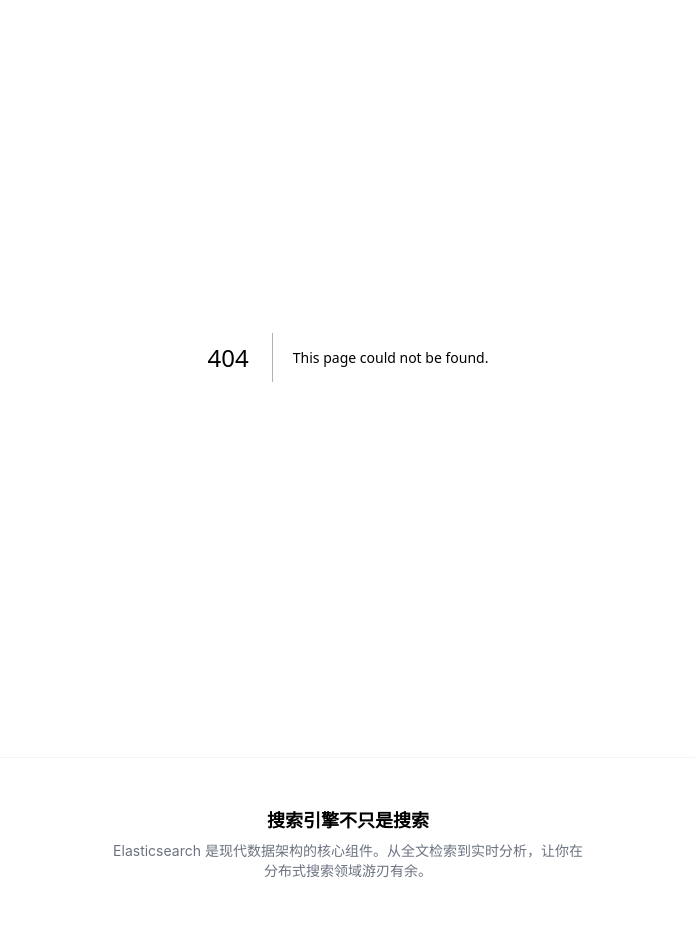
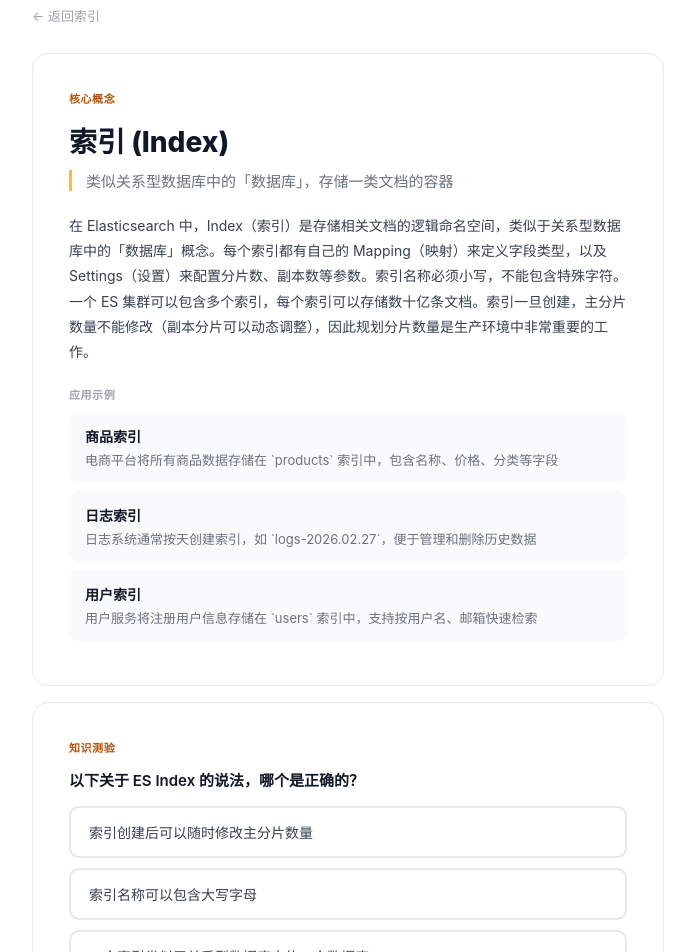
Before and after one commit to songsinfo/es-knowledge-site, a Next.js app: page /detail/1 in a window 1280 px wide. Before the commit this address had no page. Shown: the part 100-1052 px from the top of the page, without its empty margins (292-987 px from the left). Before the commit the page ends 1028 px from the top, so only its background shows below. Built offline with nearby package versions, Linux system fonts and the light colour scheme.

Commit message:
Update app/detail/[id]/page.tsx

```diff
--- /dev/null
+++ b/app/detail/[id]/page.tsx
@@ -0,0 +1,66 @@
+"use client";
+import { wordRoots } from "./data";
+import Link from "next/link";
+import { useState } from "react";
+import { useParams } from "next/navigation";
+
+export default function DetailPage() {
+  const params = useParams();
+  const id = parseInt(params.id as string);
+  const item = wordRoots.find(w=>w.id===id);
+  const [sel, setSel] = useState<number|null>(null);
+
+  if (!item) return <div style={{textAlign:'center',padding:'80px 0',color:'#9ca3af'}}>未找到该概念</div>;
+
+  const answered = sel!==null;
+  const correct = sel===item.quiz.correctAnswer;
+
+  return (
+    <main style={{maxWidth:680,margin:'0 auto',padding:'48px 24px'}}>
+      <Link href="/roots" style={{display:'inline-flex',alignItems:'center',gap:6,fontSize:13,color:'#9ca3af',marginBottom:28,transition:'color .15s'}} onMouseEnter={e=>e.currentTarget.style.color='#374151'} onMouseLeave={e=>e.currentTarget.style.color='#9ca3af'}>← 返回索引</Link>
+
+      <div style={{border:'1px solid #e5e7eb',borderRadius:16,padding:36,marginBottom:16}}>
+        <div style={{fontSize:11,fontWeight:600,color:'#b45309',textTransform:'uppercase',letterSpacing:'0.05em',marginBottom:14}}>{item.origin}</div>
+        <h1 style={{fontSize:28,fontWeight:800,marginBottom:10}}>{item.root}</h1>
+        <div style={{fontSize:15,color:'#6b7280',borderLeft:'3px solid #fbbf24',paddingLeft:14,marginBottom:22}}>{item.meaning}</div>
+        <p style={{fontSize:14,lineHeight:1.8,color:'#374151',marginBottom:22}}>{item.description}</p>
+        <div style={{fontSize:11,fontWeight:600,color:'#9ca3af',textTransform:'uppercase',letterSpacing:'0.05em',marginBottom:10}}>应用示例</div>
+        {item.examples.map((ex,i)=>(
+          <div key={i} style={{background:'#f9fafb',borderRadius:10,padding:'14px 16px',marginBottom:8}}>
+            <div style={{fontWeight:700,fontSize:14,marginBottom:4}}>{ex.word}</div>
+            <div style={{fontSize:13,color:'#6b7280'}}>{ex.explanation}</div>
+          </div>
+        ))}
+      </div>
+
+      <div style={{border:'1px solid #e5e7eb',borderRadius:16,padding:36}}>
+        <div style={{fontSize:11,fontWeight:600,color:'#b45309',textTransform:'uppercase',letterSpacing:'0.05em',marginBottom:14}}>知识测验</div>
+        <div style={{fontWeight:600,fontSize:15,marginBottom:16}}>{item.quiz.question}</div>
+        <div style={{display:'flex',flexDirection:'column',gap:10}}>
+          {item.quiz.options.map((opt,i)=>{
+            let bg='#fff', border='2px solid #e5e7eb', color='#374151';
+            if (answered) {
+              if (i===item.quiz.correctAnswer) { bg='#ecfdf5'; border='2px solid #10b981'; color='#065f46'; }
+              else if (i===sel) { bg='#fef2f2'; border='2px solid #ef4444'; color='#991b1b'; }
+              else { bg='#f9fafb'; color='#9ca3af'; }
+            }
+            return (
+              <button key={i} disabled={answered} onClick={()=>setSel(i)}
+                style={{padding:'14px 18px',border,borderRadius:10,fontSize:14,textAlign:'left',cursor:answered?'default':'pointer',background:bg,color,transition:'all .15s'}}
+                onMouseEnter={e=>{ if(!answered) { e.currentTarget.style.border='2px solid #fbbf24'; e.currentTarget.style.background='#fef3c7'; } }}
+                onMouseLeave={e=>{ if(!answered) { e.currentTarget.style.border='2px solid #e5e7eb'; e.currentTarget.style.background='#fff'; } }}>
+                {opt}
+              </button>
+            );
+          })}
+        </div>
+        {answered && <div style={{marginTop:14,fontWeight:600,fontSize:14,color:correct?'#059669':'#dc2626'}}>{correct?'✅ 正确！':`❌ 答错了，正确答案是第 ${item.quiz.correctAnswer+1} 项`}</div>}
+      </div>
+
+      <div style={{display:'flex',justifyContent:'space-between',marginTop:20}}>
+        {id>1 ? <Link href={`/detail/${id-1}`} style={{fontSize:13,color:'#9ca3af'}}>← 上一个</Link> : <span/>}
+        {id<wordRoots.length ? <Link href={`/detail/${id+1}`} style={{fontSize:13,color:'#9ca3af'}}>下一个 →</Link> : <span/>}
+      </div>
+    </main>
+  );
+}
```
